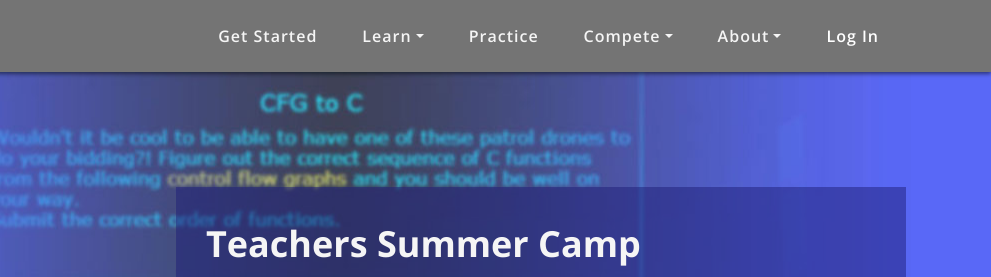
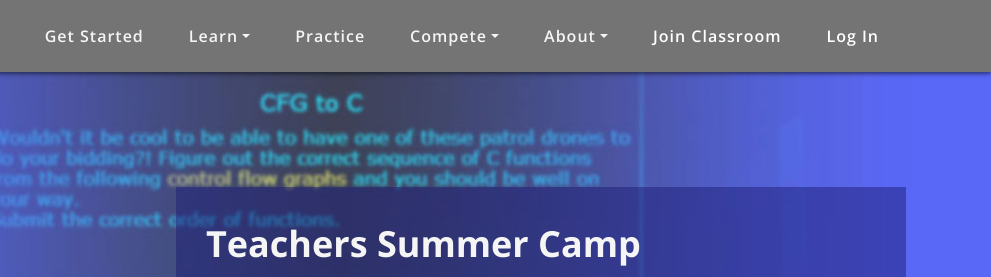
Before and after one commit to denzeltadiwah/picoCTF, a plain HTML site: page picoCTF_SE/picoctf.org/index.html in a window 1280 px wide. Shown: the top 277 px of the page, 289-1280 px from the left. Drawn offline with nearby package versions, Linux system fonts and the light colour scheme; files whose address does not match are found by name.

Commit message:
join class link added

```diff
--- a/picoCTF_SE/picoctf.org/index.html
+++ b/picoCTF_SE/picoctf.org/index.html
@@ -213,7 +213,7 @@
                         </div>
                     </li>
 
-
+                    <li class="nav-item" id="join-class"><a aria-current="page" class="nav-link active" href="https://form.jotform.com/240984046765062">Join Classroom</a></li>
                     <li class="nav-item" id="userlogin"><a aria-current="page" class="nav-link active" href="https://play.picoctf.org/login">Log In</a></li>
                 </ul>
 
```
